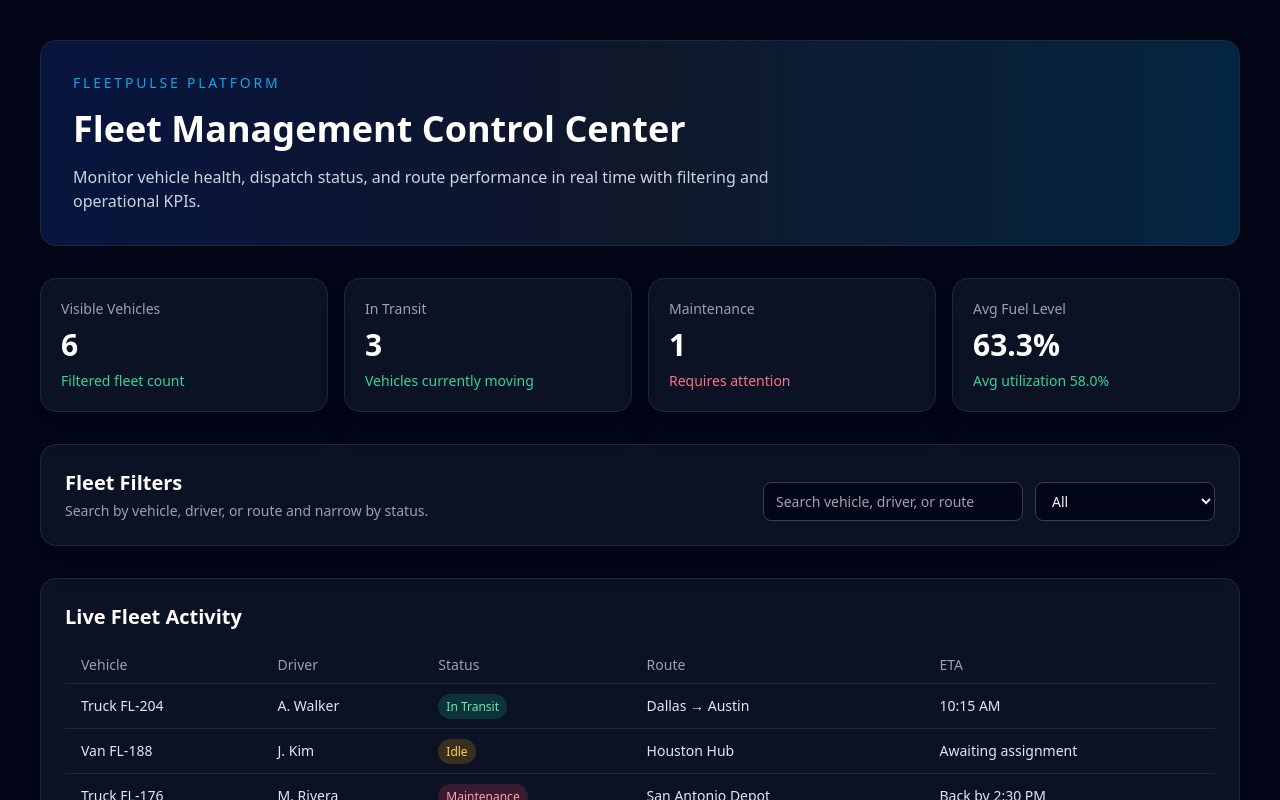
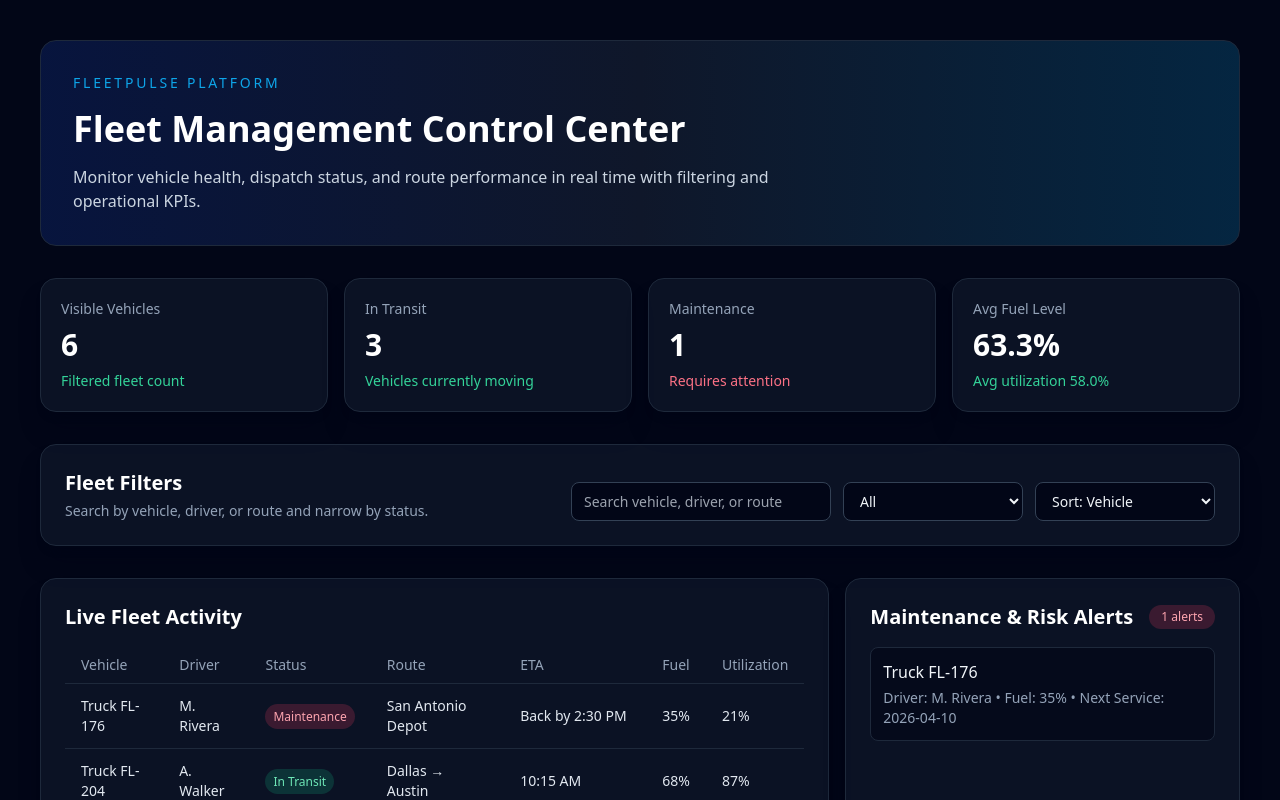
Before and after one commit to jiranimwema202420-lgtm/fleet-managemt-web-app, a Next.js app: page / in a window 1280 px wide. Shown: the top 800 px of the page. Built offline with nearby package versions, Linux system fonts and the light colour scheme.

Commit message:
Add sorting, richer telemetry columns, and maintenance alerts

```diff
--- a/src/components/data-table.tsx
+++ b/src/components/data-table.tsx
@@ -19,12 +19,14 @@ export function DataTable({ records }: { records: FleetVehicleRecord[] }) {
               <th className="px-4 py-2 font-medium">Status</th>
               <th className="px-4 py-2 font-medium">Route</th>
               <th className="px-4 py-2 font-medium">ETA</th>
+              <th className="px-4 py-2 font-medium">Fuel</th>
+              <th className="px-4 py-2 font-medium">Utilization</th>
             </tr>
           </thead>
           <tbody>
             {records.length === 0 ? (
               <tr className="border-t border-slate-800">
-                <td colSpan={5} className="px-4 py-8 text-center text-slate-400">
+                <td colSpan={7} className="px-4 py-8 text-center text-slate-400">
                   No vehicles match the selected filters.
                 </td>
               </tr>
@@ -40,6 +42,8 @@ export function DataTable({ records }: { records: FleetVehicleRecord[] }) {
                   </td>
                   <td className="px-4 py-3">{record.route}</td>
                   <td className="px-4 py-3">{record.eta}</td>
+                  <td className="px-4 py-3">{record.fuelLevel}%</td>
+                  <td className="px-4 py-3">{record.utilization}%</td>
                 </tr>
               ))
             )}
--- a/src/components/fleet-dashboard.tsx
+++ b/src/components/fleet-dashboard.tsx
@@ -2,17 +2,20 @@
 
 import { useMemo, useState } from "react";
 import { DataTable } from "@/components/data-table";
+import { MaintenancePanel } from "@/components/maintenance-panel";
 import { StatCard } from "@/components/stat-card";
 import type { FleetVehicleRecord, VehicleStatus } from "@/types/fleet";
 
 const statuses: Array<VehicleStatus | "All"> = ["All", "In Transit", "Idle", "Maintenance"];
+type SortBy = "vehicle" | "fuel-high" | "fuel-low" | "utilization-high";
 
 export function FleetDashboard({ records }: { records: FleetVehicleRecord[] }) {
   const [query, setQuery] = useState("");
   const [status, setStatus] = useState<VehicleStatus | "All">("All");
+  const [sortBy, setSortBy] = useState<SortBy>("vehicle");
 
   const filteredRecords = useMemo(() => {
-    return records.filter((record) => {
+    const base = records.filter((record) => {
       const matchesQuery =
         record.vehicle.toLowerCase().includes(query.toLowerCase()) ||
         record.driver.toLowerCase().includes(query.toLowerCase()) ||
@@ -21,7 +24,14 @@ export function FleetDashboard({ records }: { records: FleetVehicleRecord[] }) {
 
       return matchesQuery && matchesStatus;
     });
-  }, [query, records, status]);
+
+    return base.sort((a, b) => {
+      if (sortBy === "fuel-high") return b.fuelLevel - a.fuelLevel;
+      if (sortBy === "fuel-low") return a.fuelLevel - b.fuelLevel;
+      if (sortBy === "utilization-high") return b.utilization - a.utilization;
+      return a.vehicle.localeCompare(b.vehicle);
+    });
+  }, [query, records, sortBy, status]);
 
   const totals = useMemo(() => {
     const active = filteredRecords.filter((record) => record.status === "In Transit").length;
@@ -68,7 +78,7 @@ export function FleetDashboard({ records }: { records: FleetVehicleRecord[] }) {
             <h2 className="text-xl font-semibold text-white">Fleet Filters</h2>
             <p className="mt-1 text-sm text-slate-400">Search by vehicle, driver, or route and narrow by status.</p>
           </div>
-          <div className="grid w-full gap-3 md:w-auto md:grid-cols-[minmax(260px,1fr)_180px]">
+          <div className="grid w-full gap-3 md:w-auto md:grid-cols-[minmax(260px,1fr)_180px_180px]">
             <input
               type="search"
               value={query}
@@ -87,11 +97,24 @@ export function FleetDashboard({ records }: { records: FleetVehicleRecord[] }) {
                 </option>
               ))}
             </select>
+            <select
+              value={sortBy}
+              onChange={(event) => setSortBy(event.target.value as SortBy)}
+              className="rounded-lg border border-slate-700 bg-slate-950 px-3 py-2 text-sm text-slate-100 outline-none ring-accent/40 transition focus:ring-2"
+            >
+              <option value="vehicle">Sort: Vehicle</option>
+              <option value="fuel-high">Fuel High → Low</option>
+              <option value="fuel-low">Fuel Low → High</option>
+              <option value="utilization-high">Utilization High → Low</option>
+            </select>
           </div>
         </div>
       </section>
 
-      <DataTable records={filteredRecords} />
+      <section className="grid gap-4 xl:grid-cols-[2fr_1fr]">
+        <DataTable records={filteredRecords} />
+        <MaintenancePanel records={filteredRecords} />
+      </section>
     </>
   );
 }
--- /dev/null
+++ b/src/components/maintenance-panel.tsx
@@ -0,0 +1,38 @@
+import type { FleetVehicleRecord } from "@/types/fleet";
+
+function daysUntil(dateString: string) {
+  const now = new Date();
+  const next = new Date(dateString);
+  const ms = next.getTime() - now.getTime();
+  return Math.ceil(ms / (1000 * 60 * 60 * 24));
+}
+
+export function MaintenancePanel({ records }: { records: FleetVehicleRecord[] }) {
+  const alerts = records
+    .filter((record) => record.status === "Maintenance" || record.fuelLevel < 40 || daysUntil(record.nextServiceDate) <= 14)
+    .sort((a, b) => daysUntil(a.nextServiceDate) - daysUntil(b.nextServiceDate));
+
+  return (
+    <section className="rounded-2xl border border-slate-800 bg-slate-900/70 p-6 shadow-xl shadow-slate-950/40">
+      <div className="flex items-center justify-between">
+        <h2 className="text-xl font-semibold text-white">Maintenance & Risk Alerts</h2>
+        <span className="rounded-full bg-rose-500/20 px-3 py-1 text-xs font-medium text-rose-300">{alerts.length} alerts</span>
+      </div>
+
+      <ul className="mt-4 space-y-3">
+        {alerts.length === 0 ? (
+          <li className="rounded-lg border border-slate-800 bg-slate-950/60 p-3 text-sm text-slate-400">No active alerts.</li>
+        ) : (
+          alerts.map((vehicle) => (
+            <li key={vehicle.vehicle} className="rounded-lg border border-slate-800 bg-slate-950/60 p-3">
+              <p className="font-medium text-slate-100">{vehicle.vehicle}</p>
+              <p className="mt-1 text-sm text-slate-400">
+                Driver: {vehicle.driver} • Fuel: {vehicle.fuelLevel}% • Next Service: {vehicle.nextServiceDate}
+              </p>
+            </li>
+          ))
+        )}
+      </ul>
+    </section>
+  );
+}
--- a/src/data/fleet-data.ts
+++ b/src/data/fleet-data.ts
@@ -9,6 +9,8 @@ export const fleetRecords: FleetVehicleRecord[] = [
     eta: "10:15 AM",
     fuelLevel: 68,
     utilization: 87,
+    lastServiceDate: "2026-03-22",
+    nextServiceDate: "2026-05-22",
   },
   {
     vehicle: "Van FL-188",
@@ -18,6 +20,8 @@ export const fleetRecords: FleetVehicleRecord[] = [
     eta: "Awaiting assignment",
     fuelLevel: 82,
     utilization: 42,
+    lastServiceDate: "2026-03-28",
+    nextServiceDate: "2026-05-28",
   },
   {
     vehicle: "Truck FL-176",
@@ -27,6 +31,8 @@ export const fleetRecords: FleetVehicleRecord[] = [
     eta: "Back by 2:30 PM",
     fuelLevel: 35,
     utilization: 21,
+    lastServiceDate: "2026-02-10",
+    nextServiceDate: "2026-04-10",
   },
   {
     vehicle: "Van FL-199",
@@ -36,6 +42,8 @@ export const fleetRecords: FleetVehicleRecord[] = [
     eta: "11:05 AM",
     fuelLevel: 56,
     utilization: 78,
+    lastServiceDate: "2026-03-17",
+    nextServiceDate: "2026-05-17",
   },
   {
     vehicle: "Truck FL-211",
@@ -45,6 +53,8 @@ export const fleetRecords: FleetVehicleRecord[] = [
     eta: "09:55 AM",
     fuelLevel: 48,
     utilization: 81,
+    lastServiceDate: "2026-03-08",
+    nextServiceDate: "2026-05-08",
   },
   {
     vehicle: "Van FL-173",
@@ -54,5 +64,7 @@ export const fleetRecords: FleetVehicleRecord[] = [
     eta: "Pending dispatch",
     fuelLevel: 91,
     utilization: 39,
+    lastServiceDate: "2026-03-31",
+    nextServiceDate: "2026-05-31",
   },
 ];
--- a/src/types/fleet.ts
+++ b/src/types/fleet.ts
@@ -8,4 +8,6 @@ export type FleetVehicleRecord = {
   eta: string;
   fuelLevel: number;
   utilization: number;
+  lastServiceDate: string;
+  nextServiceDate: string;
 };
```
Also changed, not shown: 1 other file (tests, documents, lock files or other folders).
